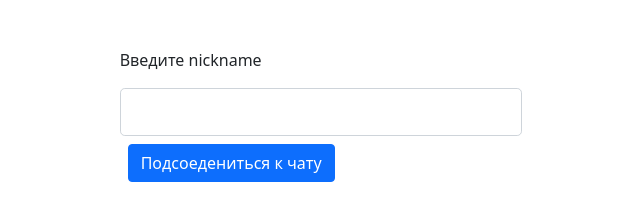
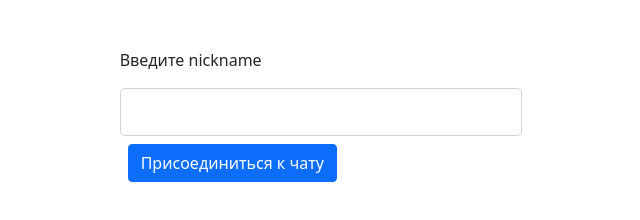
Before and after one commit to MrMarrior/Chat-Node.js, a website: page Chat/index.html in a window 1280 px wide. Shown: the full height of the page, 319-959 px from the left. Drawn offline with nearby package versions, Linux system fonts and the light colour scheme; no server answers.

Commit message:
Update index.html

```diff
--- a/Chat/index.html
+++ b/Chat/index.html
@@ -11,7 +11,7 @@
 		<p class="mt-5">Введите nickname</p>
 		<form id="login_form">
 			 <input type="text" class="form-control form-control-lg pt-2 pb-2 mt-3" id="floatingInput" >
-			<button type="submit" class="btn btn-primary m-2" id='btn'> Подсоедениться к чату </button>
+			<button type="submit" class="btn btn-primary m-2" id='btn'> Присоединиться к чату </button>
 		</form>
 	</div>
 	<div id="chat" style="display:none">
```
